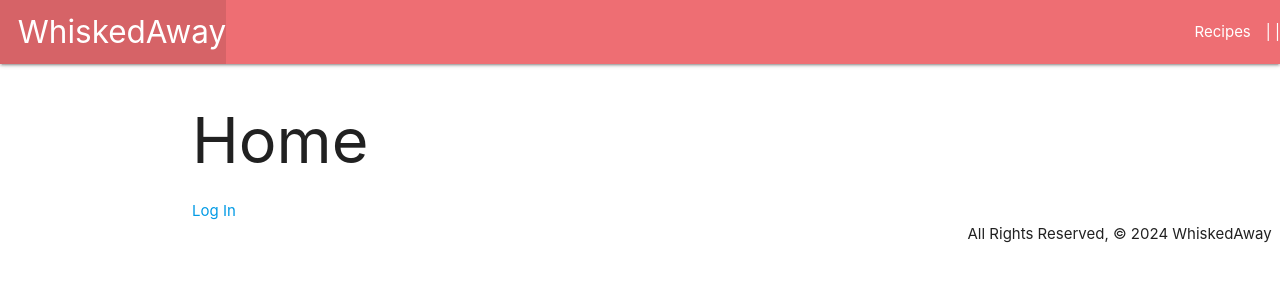
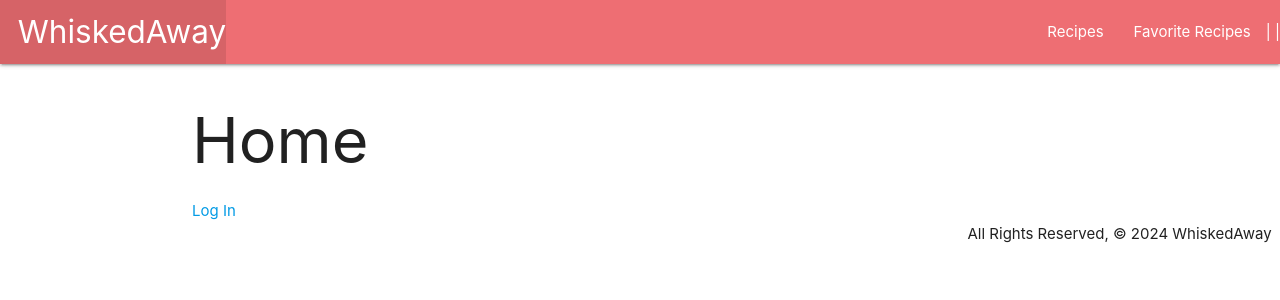
Before and after one commit to SageSpellman/WhiskedAway, a Django app: page / in a window 1280 px wide. Shown: the top 300 px of the page. Run offline with Django 4.2, Linux system fonts and the light colour scheme.

Commit message:
fixing a tag in base.html file

```diff
--- a/main_app/templates/base.html
+++ b/main_app/templates/base.html
@@ -20,7 +20,7 @@
                 <ul class="right">
                   <li><a href="{% url 'recipes' %}">Recipes</a></li>
                   |
-
+                  <li><a href="{% url 'favorites' %}"> Favorite Recipes</a></li>
                   |
                 </ul>
             </div>
```
